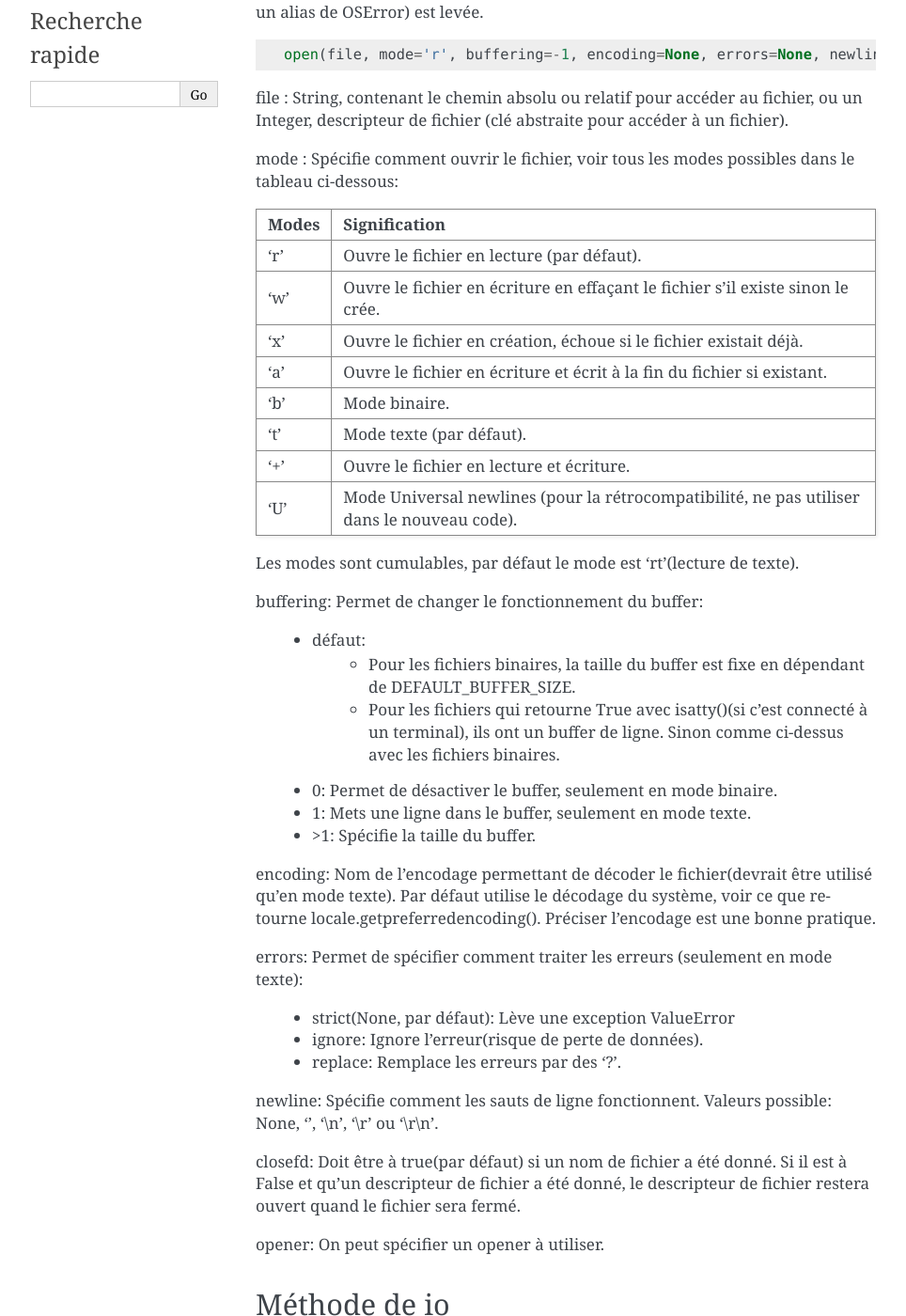
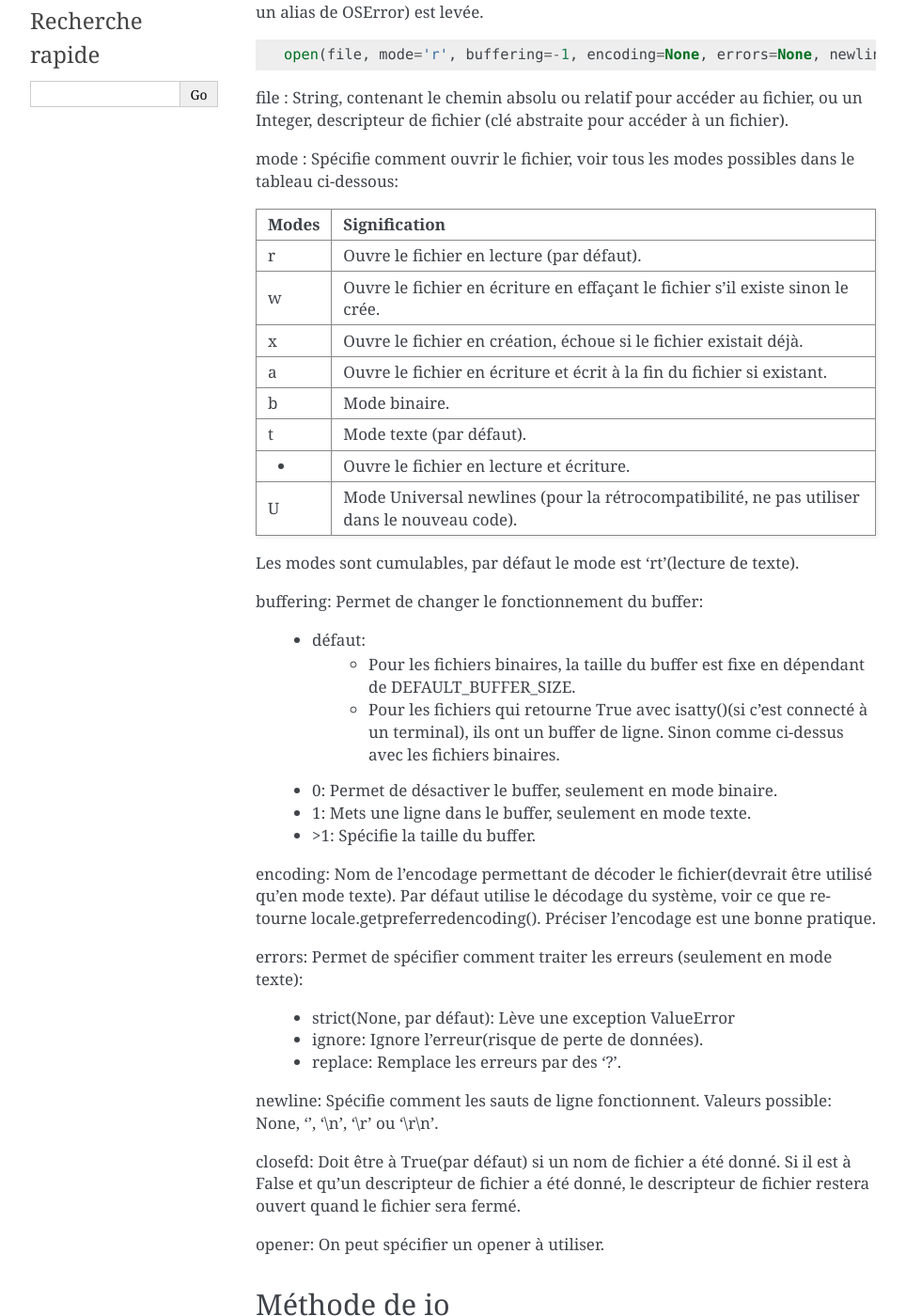
Before and after one commit to HE-Arc/livre-python, a Sphinx documentation site: the page built from source/io/index.rst, in a window 1280 px wide and 1400 px high, scrolled down 423 px. Shown: the whole window at 94% size, without its empty margins (148-1112 px from the left). Built offline with Sphinx 7.4.7, drawn with Linux system fonts in a browser that asks for light colours.

Commit message:
Transforme 'r' en r

```diff
--- a/source/io/examples/StringIO.py
+++ b/source/io/examples/StringIO.py
@@ -3,7 +3,7 @@
 import io
 
 output = io.StringIO()
-output.write(u'First line.\n')
+output.write(u'First line.\n') # u is for Unicode
 output.write(u'Second line.\n')
 
 # Retrieve file contents
--- a/source/io/index.rst
+++ b/source/io/index.rst
@@ -34,21 +34,21 @@ dans le tableau ci-dessous:
 +---------+----------------------------------------------------------------------------------------------+
 | Modes   | Signification                                                                                |
 +=========+==============================================================================================+
-| ‘r’     | Ouvre le fichier en lecture (par défaut).                                                    |
+| r       | Ouvre le fichier en lecture (par défaut).                                                    |
 +---------+----------------------------------------------------------------------------------------------+
-| ‘w’     | Ouvre le fichier en écriture en effaçant le fichier s'il existe sinon le crée.               |
+| w       | Ouvre le fichier en écriture en effaçant le fichier s'il existe sinon le crée.               |
 +---------+----------------------------------------------------------------------------------------------+
-| ‘x’     | Ouvre le fichier en création, échoue si le fichier existait déjà.                            |
+| x       | Ouvre le fichier en création, échoue si le fichier existait déjà.                            |
 +---------+----------------------------------------------------------------------------------------------+
-| ‘a’     | Ouvre le fichier en écriture et écrit à la fin du fichier si existant.                       |
+| a       | Ouvre le fichier en écriture et écrit à la fin du fichier si existant.                       |
 +---------+----------------------------------------------------------------------------------------------+
-| ‘b’     | Mode binaire.                                                                                |
+| b       | Mode binaire.                                                                                |
 +---------+----------------------------------------------------------------------------------------------+
-| ‘t’     | Mode texte (par défaut).                                                                     |
+| t       | Mode texte (par défaut).                                                                     |
 +---------+----------------------------------------------------------------------------------------------+
-| ‘+’     | Ouvre le fichier en lecture et écriture.                                                     |
+| +       | Ouvre le fichier en lecture et écriture.                                                     |
 +---------+----------------------------------------------------------------------------------------------+
-| ‘U’     | Mode Universal newlines (pour la rétrocompatibilité, ne pas utiliser dans le nouveau code).  |
+| U       | Mode Universal newlines (pour la rétrocompatibilité, ne pas utiliser dans le nouveau code).  |
 +---------+----------------------------------------------------------------------------------------------+
 
 
@@ -83,7 +83,7 @@ mode texte):
 newline: Spécifie comment les sauts de ligne fonctionnent. Valeurs
 possible: None, ‘’, ‘\\n’, ‘\\r’ ou ‘\\r\\n’.
 
-closefd: Doit être à true(par défaut) si un nom de fichier a été donné.
+closefd: Doit être à True(par défaut) si un nom de fichier a été donné.
 Si il est à False et qu'un descripteur de fichier a été donné, le descripteur de fichier
 restera ouvert quand le fichier sera fermé.
 
@@ -176,5 +176,5 @@ pas hésiter à aller voir la documentation officielle de io.
 .. [#yb] <dylan.santosdepinho@he-arc.ch>
 
 .. Bibliographie
-
+.. https://docs.python.org/3/library/io.html
 .. :py:mod:`io`
```
